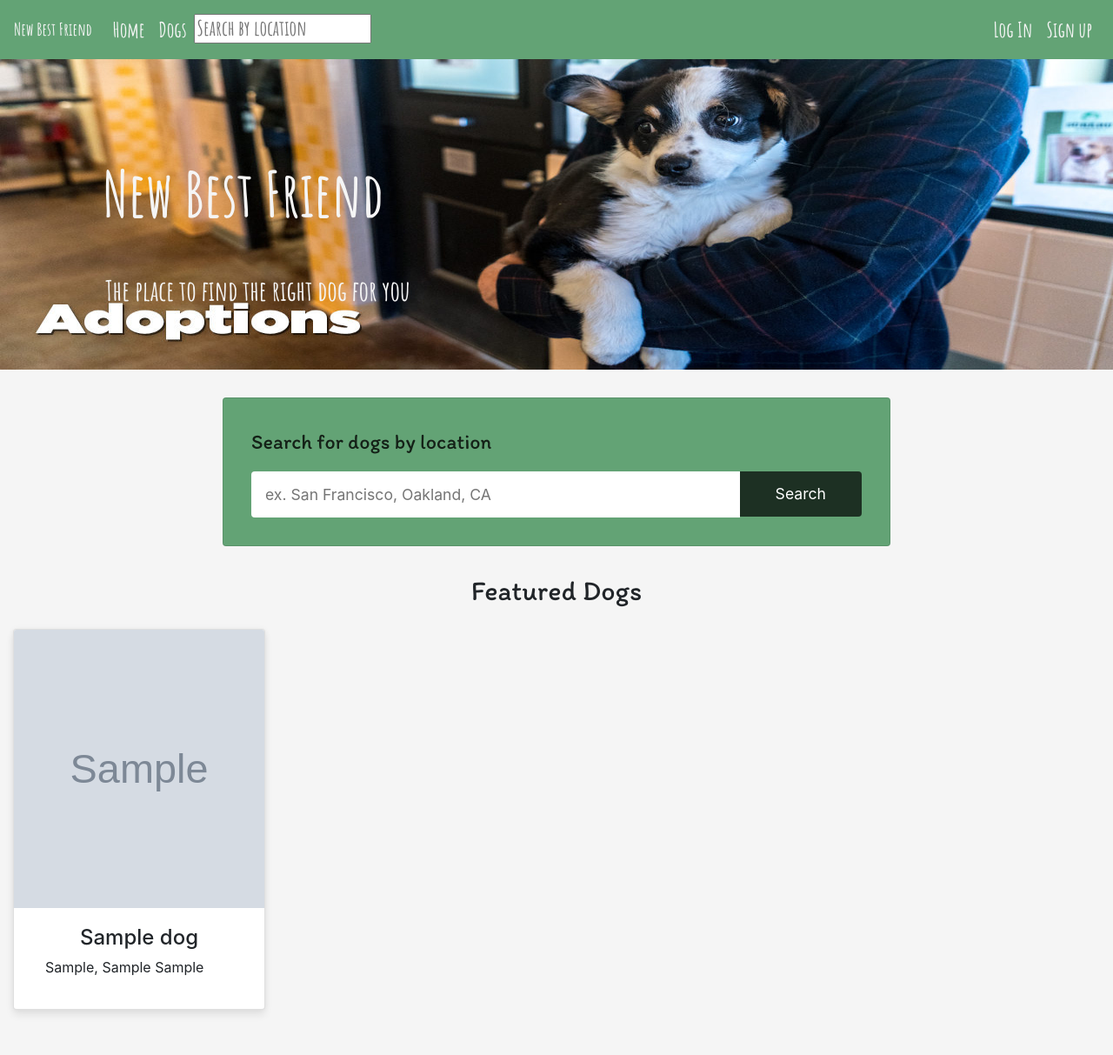
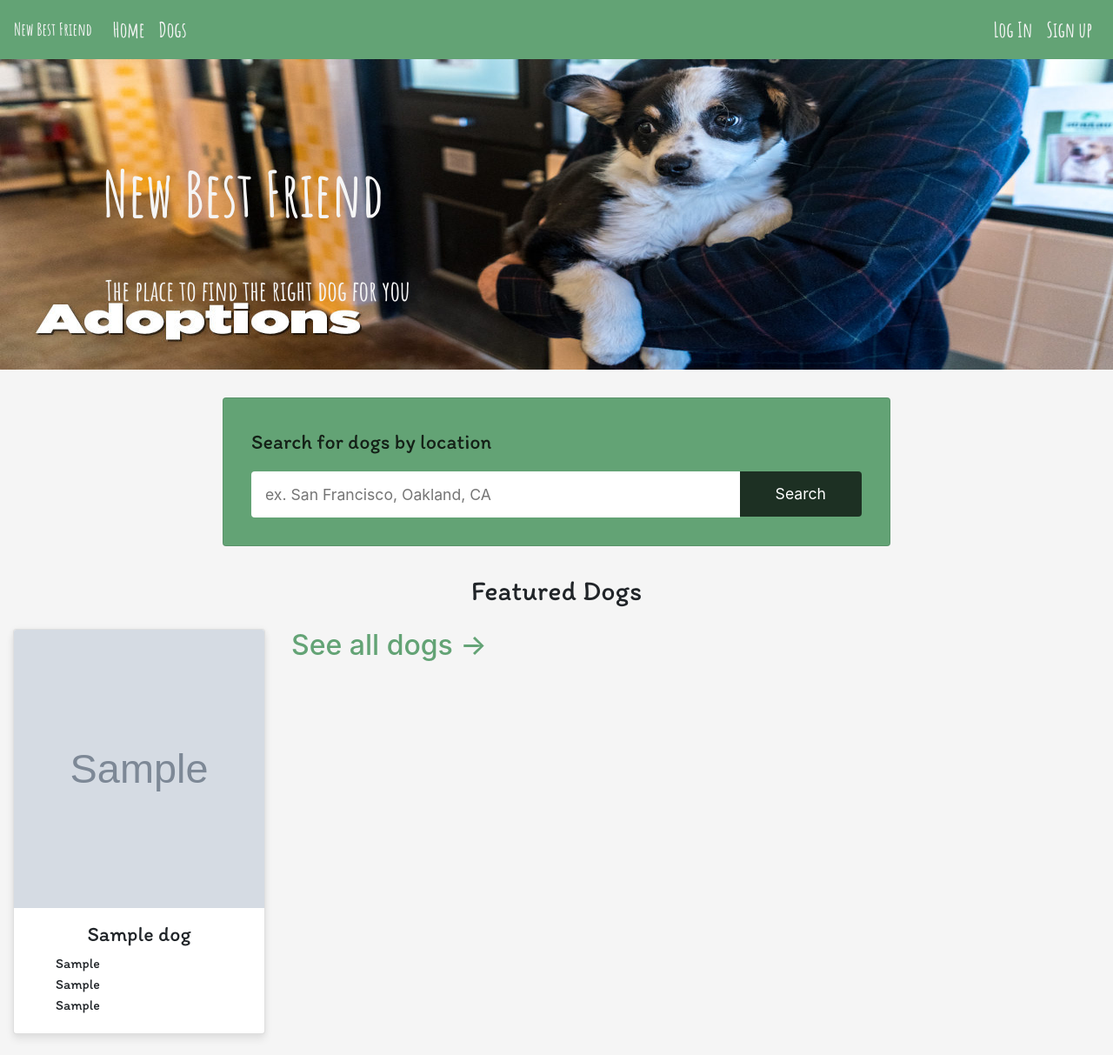
Before and after one commit to andrewjspivey/New_Best_Friend, a Django app: page / in a window 1280 px wide. Shown: the whole page at 87% size. Before the commit the page ends 1166 px from the top, so only its background shows below. Run offline with Django 3.2, Linux system fonts and the light colour scheme; tables that the repository leaves empty hold one stand-in row (values such as "Sample post"); grey boxes marked "Sample" are stand-in pictures; some libraries are stand-ins or nearby versions; some web fonts are replaced.

Commit message:
adds css and fixed form error and display

```diff
--- a/main_app/static/css/styles.css
+++ b/main_app/static/css/styles.css
@@ -208,8 +208,12 @@ h2.show-name {
     padding-left: 3rem !important;
 }
 
+.card-body {
+    padding: 1rem 2rem 0.2rem 2rem !important;
+}
+
 #dog-card-container ul > li {
-    display: inline-block;
+    display: block;
     zoom:1;
     *display:inline;
     /* this fix is needed for IE7- */
@@ -218,9 +222,11 @@ h2.show-name {
 #dog-card-container ul{
     margin-left: 1rem !important;
     padding-inline-start: 0rem !important;
+    font-family: 'Itim', cursive;
 }
 #dog-card-container .card-body h4{
     text-align: center !important;
+    font-family: 'Itim', cursive;
 }
 
 .f6 {
@@ -296,3 +302,7 @@ h2.show-name {
 .text-red {
     color: red;
 }
+
+#all-dogs-link {
+    color: #63A375
+}
--- a/main_app/templates/base.html
+++ b/main_app/templates/base.html
@@ -43,11 +43,6 @@
                 </li>
                 <li class="nav-item">
                     <a class="nav-link" href="{% url 'dogs' %}">Dogs</a>
-                </li>
-                <li class="nav-item" id="searchbar">
-                    <form action="{% url 'search_results' %}" method="get">
-                        <input name="q" type="text" placeholder="Search by location">
-                    </form>
                 </li>
             </ul>
             <ul class="navbar-nav login">
--- a/main_app/templates/dogs/dog_form.html
+++ b/main_app/templates/dogs/dog_form.html
@@ -3,7 +3,11 @@
 
 {% block content %}
 
-<div>
+<div class="register-header">
+    <h2>Post a new dog for your shelter</h2>
+</div>
+
+<div id="loginform">
     <form action="{% url 'add_dog' provider.id %}" method="POST">
         {% csrf_token %}
         {{ form.as_p }}
--- a/main_app/templates/dogs/index.html
+++ b/main_app/templates/dogs/index.html
@@ -30,8 +30,8 @@
                     <div class="card-body">
                             <h4>{{ dog.name }}</h4>
                             <ul>
-                                <li>{{ dog.breed }}</li>,
-                                <li> {{ dog.age }}</li>
+                                <li>{{ dog.breed }}</li>
+                                <li>{{ dog.age }}</li>
                                 <li>{{ dog.location }}</li>
                             </ul>
                     </div>
--- a/main_app/templates/home.html
+++ b/main_app/templates/home.html
@@ -38,14 +38,21 @@
                     <div class="card-body">
                             <h4>{{ dog.name }}</h4>
                             <ul>
-                                <li>{{ dog.breed }}</li>,
-                                <li> {{ dog.age }}</li>
+                                <li>{{ dog.breed }}</li>
+                                <li>{{ dog.age }}</li>
                                 <li>{{ dog.location }}</li>
                             </ul>
                     </div>
                 </div>
             </div>
         {% endfor %}
+        <div class="col mb-4">
+            <div>
+                <a href="{% url 'dogs' %}">
+                    <h2 id="all-dogs-link">See all dogs -></h2>
+                </a>
+            </div>
+        </div>
     </div>
 </div>
 
--- a/main_app/templates/profile/profile_editform.html
+++ b/main_app/templates/profile/profile_editform.html
@@ -14,4 +14,5 @@
     </form>
 </div>
 
+
 {% endblock %}
--- a/main_app/templates/profile/prov_profile.html
+++ b/main_app/templates/profile/prov_profile.html
@@ -77,13 +77,13 @@
                         <div class="card-body">
                                 <h4>{{ dog.name }}</h4>
                                 <ul>
-                                    <li>{{ dog.breed }}</li>,
+                                    <li>{{ dog.breed }}</li>
                                     <li> {{ dog.age }}</li>
                                     <li>{{ dog.location }}</li>
                                 </ul>
                         </div>
                         {% if dog.provider.id == request.user.provider.id %}
-                        <a href="{% url 'edit_dog' dog.id %}">edit</a>
+                        <a id="nbf-button2" href="{% url 'edit_dog' dog.id %}"type="button" class="btn btn-primary">Edit Dog</a>
                         {% endif %}
                     </div>
                 </div>
--- a/main_app/views.py
+++ b/main_app/views.py
@@ -11,7 +11,7 @@ from django.contrib.auth import login, authenticate
 
 def home(request):
     signup_modal = RegUserRegisterForm()
-    dogs = Dog.objects.all()
+    dogs = Dog.objects.order_by('-id')[:7]
     context = {
         "signup_modal": signup_modal,
         "dogs": dogs,
@@ -164,6 +164,7 @@ def register_regUser(request):
 
 
 def add_dog(request, provider_id):
+    error_message = ''
     provider = Provider.objects.get(id=provider_id)
     if request.method == 'POST':
         dog_form = Dog_Form(request.POST)
@@ -171,7 +172,12 @@ def add_dog(request, provider_id):
             new_dog = dog_form.save(commit=False)
             new_dog.provider = provider
             new_dog.save()
-        return redirect('home')
+            return redirect('prov_profile', provider.id)
+        else:
+            error_message = 'Please try again, make sure the form is complete and the image is a link'
+    dog_form = Dog_Form()
+    context = {'dog_form': dog_form, 'error_message': error_message}
+    return render(request, 'dogs/dog_form.html', context)
 
 
 def dog_form(request, provider_id):
```
Also changed, not shown: main_app/templates/dogs/edit.html (+5 -2 lines), main_app/static/images/photo.jpg (added).
